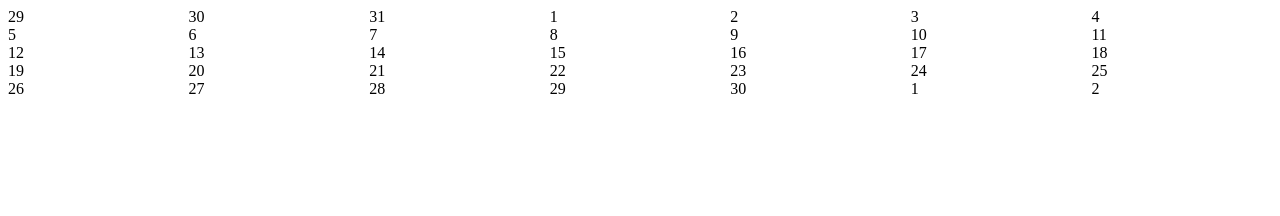
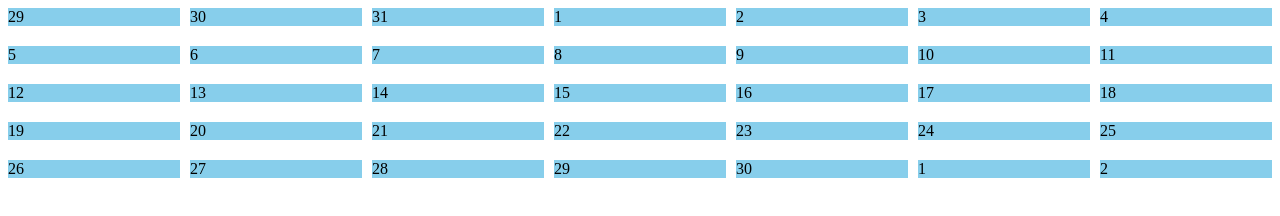
Before and after one commit to Badsha012/simple-calendar, a plain HTML site: page index.html in a window 1280 px wide. Drawn offline with Linux system fonts and the light colour scheme.

Commit message:
four commit

```diff
--- a/index.html
+++ b/index.html
@@ -8,46 +8,52 @@
         .calendar{
             display: grid;
             grid-template-columns: repeat(7,1fr);
+            row-gap: 20px;
+            column-gap: 10px;
+            border-radius: 5px;
+        }
+        .date{
+            background-color: skyblue;
         }
     </style>
 </head>
 <body>
     <div class="calendar">
-         <div class="">29</div>
-        <div class="">30</div>
-        <div class="">31</div>
-        <div class="">1</div>
-        <div class="">2</div>
-        <div class="">3</div>
-        <div class="">4</div>
-        <div class="">5</div>
-        <div class="">6</div>
-        <div class="">7</div>
-        <div class="">8</div>
-        <div class="">9</div>
-        <div class="">10</div>
-        <div class="">11</div>
-        <div class="">12</div>
-        <div class="">13</div>
-        <div class="">14</div>
-        <div class="">15</div>
-        <div class="">16</div>
-        <div class="">17</div>
-        <div class="">18</div>
-        <div class="">19</div>
-        <div class="">20</div>
-        <div class="">21</div>
-        <div class="">22</div>
-        <div class="">23</div>
-        <div class="">24</div>
-        <div class="">25</div>
-        <div class="">26</div>
-        <div class="">27</div>
-        <div class="">28</div>
-        <div class="">29</div>
-        <div class="">30</div>
-        <div class="">1</div>
-        <div class="">2</div>
+         <div class="date">29</div>
+        <div class="date">30</div>
+        <div class="date">31</div>
+        <div class="date">1</div>
+        <div class="date">2</div>
+        <div class="date">3</div>
+        <div class="date">4</div>
+        <div class="date">5</div>
+        <div class="date">6</div>
+        <div class="date">7</div>
+        <div class="date">8</div>
+        <div class="date">9</div>
+        <div class="date">10</div>
+        <div class="date">11</div>
+        <div class="date">12</div>
+        <div class="date">13</div>
+        <div class="date">14</div>
+        <div class="date">15</div>
+        <div class="date">16</div>
+        <div class="date">17</div>
+        <div class="date">18</div>
+        <div class="date">19</div>
+        <div class="date">20</div>
+        <div class="date">21</div>
+        <div class="date">22</div>
+        <div class="date">23</div>
+        <div class="date">24</div>
+        <div class="date">25</div>
+        <div class="date">26</div>
+        <div class="date">27</div>
+        <div class="date">28</div>
+        <div class="date">29</div>
+        <div class="date">30</div>
+        <div class="date">1</div>
+        <div class="date">2</div>
 
     </div>
 </body>
```
